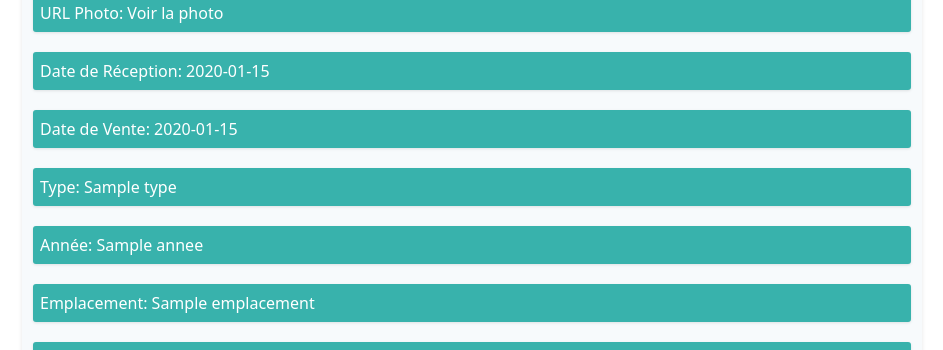
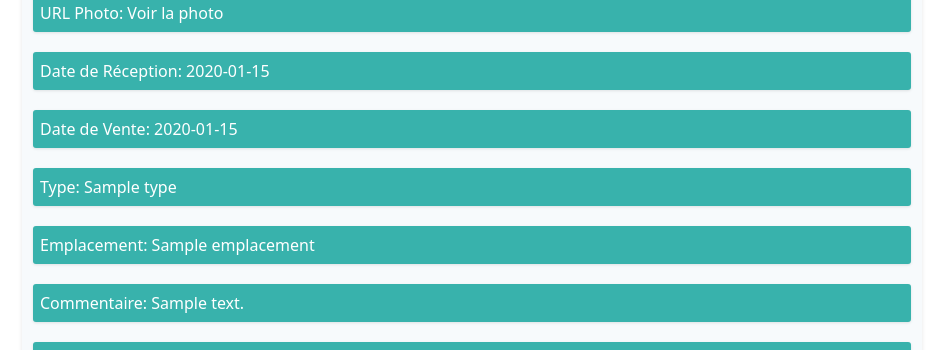
Before and after one commit to EbrahimiNajib32/Diag-Velo, a Symfony app: template templates/velo/détails/velo_details.html.twig in a window 1280 px wide. Shown: the part 505-855 px from the top of the page, without its empty margins (168-1111 px from the left). Run offline with Twig, Linux system fonts and the light colour scheme; the template is opened without the code that fills it: most values are stand-ins (such as "Sample title", 1, 10 or a date in 2020); style sheets or scripts are compiled from the project's sources; some libraries are stand-ins or nearby versions.

Commit message:
bug suppression du champ anne dans le fichier twig detail du velo

```diff
--- a/templates/velo/détails/velo_details.html.twig
+++ b/templates/velo/détails/velo_details.html.twig
@@ -18,7 +18,7 @@
             <li>Date de Réception: {{ velo.getDateDeReception()|date('Y-m-d') }}</li>
             <li>Date de Vente: {{ velo.getDateDeVente()|date('Y-m-d') }}</li>
             <li>Type: {{ velo.type }}</li>
-            <li>Année: {{ velo.annee }}</li>
+
             <li>Emplacement: {{ velo.emplacement }}</li>
             <li>Commentaire: {{ velo.commentaire }}</li>
             <li>Propriétaire ID: {{ velo.getProprietaire().getId() }}</li>
```
